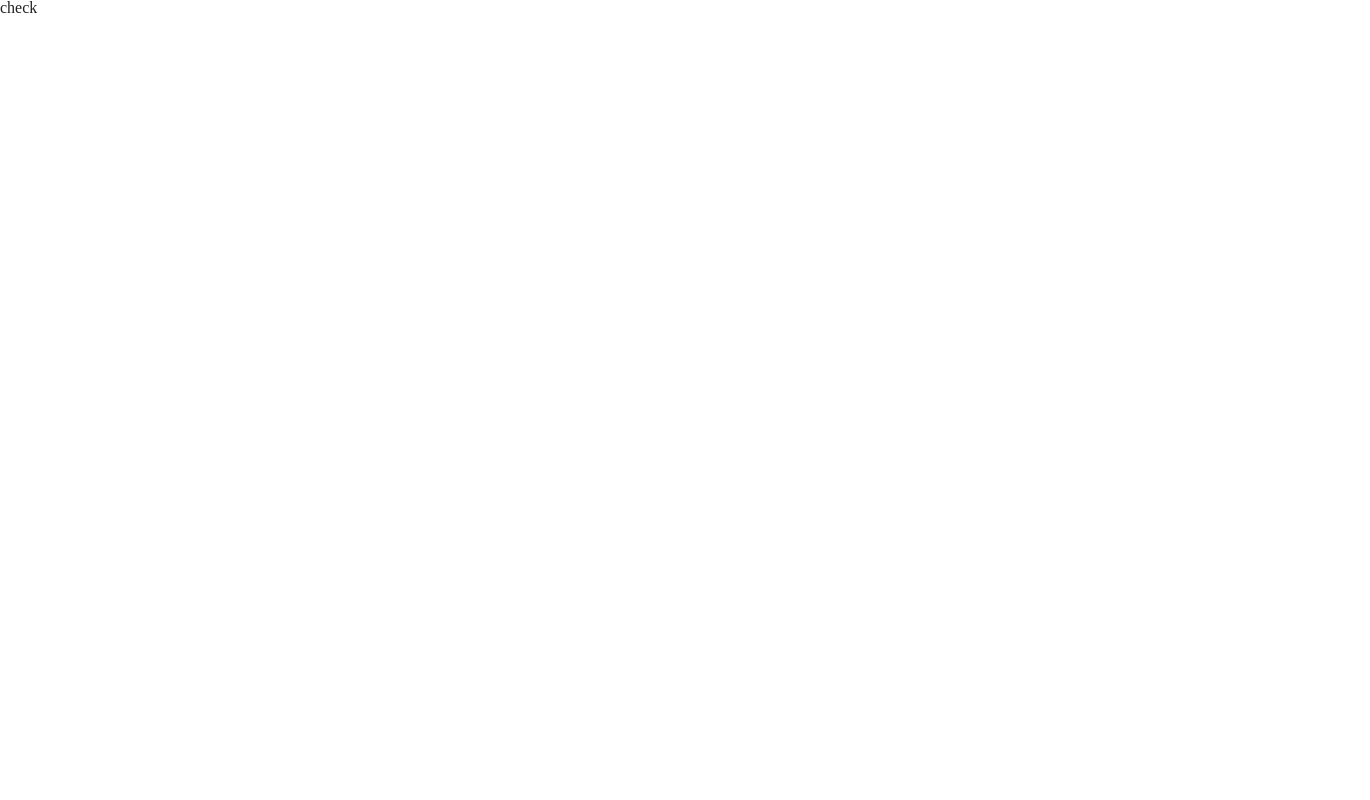
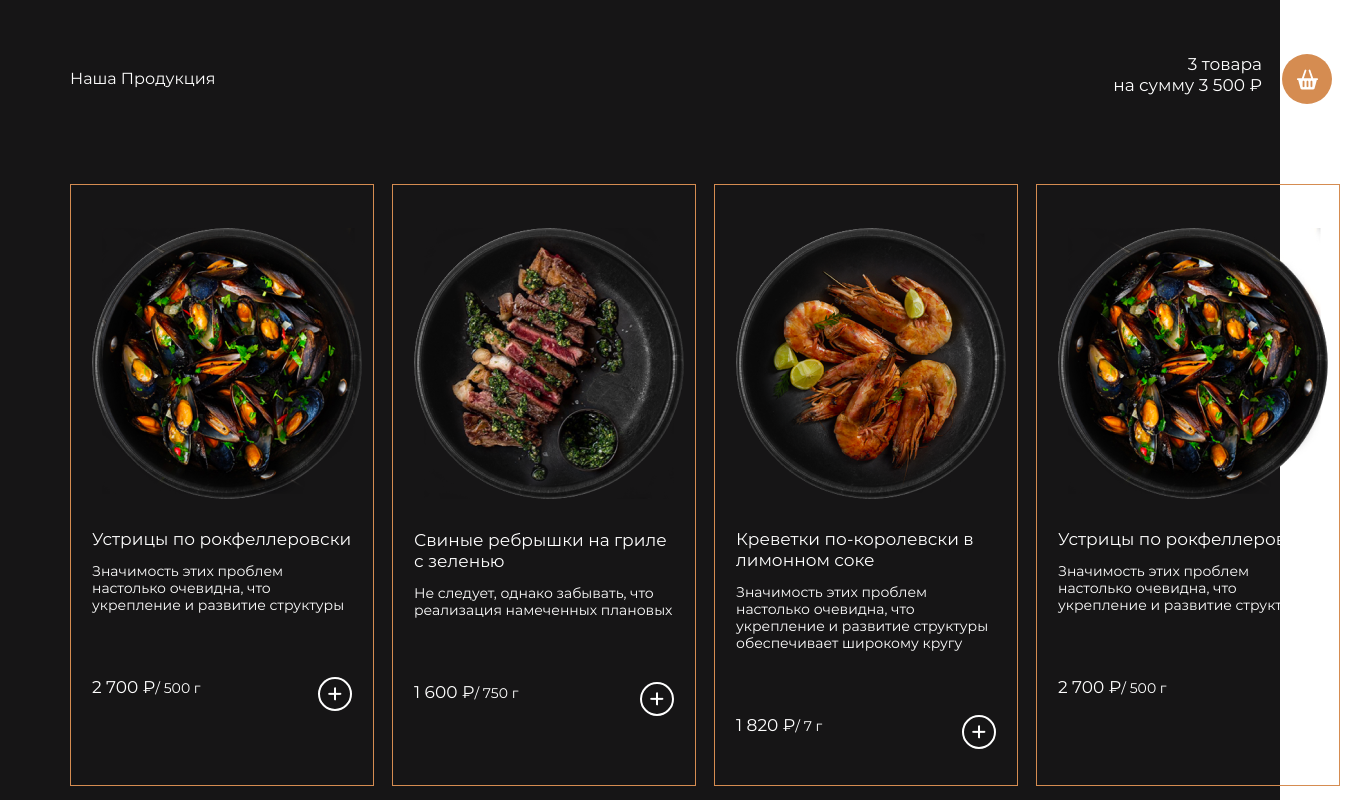
Before and after one commit to 89811421793/food-menu, a React (Create React App) app: page / in a window 1280 px wide. Shown: the top 800 px of the page, 1370 px wide, since content can reach past the window. Built offline with nearby package versions, Linux system fonts and the light colour scheme.

Commit message:
восстановленная главная страница

```diff
--- a/src/App.js
+++ b/src/App.js
@@ -1,9 +1,10 @@
 import "./reset.css"
+import Products from "./pages/products"
 
 function App() {
   return (
     <div className="App">
-check
+     <Products />
     </div>
   );
 }
--- /dev/null
+++ b/src/components/UI/Basket/basket.css
@@ -0,0 +1,9 @@
+.purchase {
+    background-color: #D58C51;
+    border:none;
+    border-radius:50%;
+    width:50px;
+    height:50px;
+    margin-left:20px;
+    cursor:pointer;
+}
--- /dev/null
+++ b/src/components/UI/Basket/index.jsx
@@ -0,0 +1,12 @@
+import './basket.css'
+
+
+function Basket () {
+    return (
+        <button className="purchase">
+           <img src="/images/bask_icon.svg" alt="" />
+            </button>
+    )
+}
+
+export default Basket;
--- /dev/null
+++ b/src/components/UI/Button/button.css
@@ -0,0 +1,8 @@
+.addButton {
+    border: 2px solid red;
+    border-radius:50px;
+    width:30px;
+    height:30px;
+    cursor:pointer;
+
+}
--- /dev/null
+++ b/src/components/UI/Button/index.jsx
@@ -0,0 +1,15 @@
+import './button.css'
+
+
+function Button () {
+    return (
+        <button className="addButton">
+
+
+            {/* ?! */}
+        <img src="/images/plus_icon.png" alt="" />
+        </button>
+    )
+}
+
+export default Button;
--- /dev/null
+++ b/src/components/elements/Button/button.css
@@ -0,0 +1,20 @@
+.addButton {
+    position: relative;
+    border: 2px solid #FFFFFF;
+    border-radius: 50px;
+    width: 30px;
+    height: 30px;
+    cursor: pointer;
+
+}
+
+.addButton:hover {
+    background-color: #D58C51;
+    transition: 0.1s;
+}
+
+.plus {
+    position: absolute;
+    top: 8px;
+    left: 8px;
+}
--- /dev/null
+++ b/src/components/elements/Button/index.jsx
@@ -0,0 +1,12 @@
+import './button.css'
+
+
+function Button() {
+    return (
+        <div className="addButton">
+            <img className="plus" src="/images/plus_icon.png" alt="" />
+        </div>
+    )
+}
+
+export default Button;
--- /dev/null
+++ b/src/components/elements/Card/card.css
@@ -0,0 +1,58 @@
+.product-title {
+    font-style: normal;
+    font-weight: 500;
+    font-size: 17px;
+    line-height: 21px;
+    margin-bottom: 13px;
+
+}
+
+.product-description {
+    font-style: normal;
+    font-weight: 400;
+    font-size: 14px;
+    line-height: 17px;
+    margin-bottom: 63px;
+
+}
+
+.productPrice {
+    font-style: normal;
+    font-weight: 500;
+    font-size: 17px;
+    line-height: 21px;
+
+}
+
+.productWeight {
+    font-style: normal;
+    font-weight: 400;
+    font-size: 14px;
+    line-height: 17px;
+
+
+}
+
+.itemCard {
+    width: 20%;
+    margin-bottom: 35px;
+    margin-right: 18px;
+    padding: 43px 21px 36px 21px;
+    border: 1px solid #D58C51;
+    color: #FFFFFF;
+}
+
+.itemCard:hover {
+    cursor: pointer;
+    color: #D58C51;
+    transition: 0.1s;
+}
+
+.itemImage {
+    margin-bottom: 30px;
+}
+
+.cardBottom {
+    display: flex;
+    justify-content: space-between;
+}
--- /dev/null
+++ b/src/components/elements/Card/index.jsx
@@ -0,0 +1,26 @@
+import './card.css'
+import Button from "../Button"
+
+
+
+function Card({ url, title, description, price, weight }) {
+    return (
+        <div className="itemCard">
+
+            <img className="itemImage" src={url} alt="" />
+            <h1 className="product-title">{title}</h1>
+            <p className="product-description">{description}</p>
+            <div className="cardBottom">
+                <div>
+                    <span className="productPrice">{price} ₽</span>
+                    <span className="productWeight">/ {weight} г</span>
+                </div>
+                <Button />
+            </div>
+
+
+        </div>
+    )
+}
+
+export default Card;
--- /dev/null
+++ b/src/pages/products/index.jsx
@@ -0,0 +1,96 @@
+import "./products.css"
+import Card from '../../components/elements/Card'
+import Basket from "../../components/UI/Basket";
+
+
+function Products() {
+    return (
+        <main className="main">
+            <div className="container">
+                <header className="header">
+                    <h1 className="main-title">Наша Продукция</h1>
+                    <div className="basketWrapper">
+                        <div>
+                        <p className="minorInfo">3 товара </p>
+                        <p className="minorInfo">на сумму 3 500 ₽</p>
+                        </div>
+                        <Basket />
+                    </div>
+                </header>
+
+                <div className="productsList">
+
+                    <Card
+                        url="/images/1.png"
+                        title="Устрицы по рокфеллеровски"
+                        description="Значимость этих проблем настолько очевидна, что укрепление и развитие структуры "
+                        price="2 700"
+                        weight="500"
+
+                    />
+
+
+                    <Card
+                        url="/images/2.png"
+                        title="Свиные ребрышки на гриле с зеленью"
+                        description="Не следует, однако забывать, что реализация намеченных плановых"
+                        price="1 600"
+                        weight="750"
+                    />
+
+                    <Card
+                        url="/images/3.png"
+                        title="Креветки по-королевски в лимонном соке"
+                        description="Значимость этих проблем настолько очевидна, что укрепление и развитие структуры обеспечивает широкому кругу"
+                        price="1 820"
+                        weight="7"
+                    />
+
+                    <Card
+                    url="/images/1.png"
+                        title="Устрицы по рокфеллеровски"
+                        description="Значимость этих проблем настолько очевидна, что укрепление и развитие структуры "
+                        price="2 700"
+                        weight="500"
+                    />
+
+                    <Card
+                    url="/images/1.png"
+                        title="Устрицы по рокфеллеровски"
+                        description="Значимость этих проблем настолько очевидна, что укрепление и развитие структуры "
+                        price="2 700"
+                        weight="500"
+                    />
+
+                    <Card
+                    url="/images/2.png"
+                        title="Свиные ребрышки на гриле с зеленью"
+                        description="Не следует, однако забывать, что реализация намеченных плановых"
+                        price="1 600"
+                        weight="750"
+                    />
+
+                    <Card
+                    url="/images/3.png"
+                        title="Креветки по-королевски в лимонном соке"
+                        description="Значимость этих проблем настолько очевидна, что укрепление и развитие структуры обеспечивает широкому кругу"
+                        price="1 820"
+                        weight="7"
+                    />
+
+                    <Card
+                    url="/images/1.png"
+                        title="Устрицы по рокфеллеровски"
+                        description="Значимость этих проблем настолько очевидна, что укрепление и развитие структуры "
+                        price="2 700"
+                        weight="500"
+                    />
+
+                </div>
+
+            </div>
+        </main>
+    )
+}
+
+export default Products;
--- /dev/null
+++ b/src/pages/products/products.css
@@ -0,0 +1,47 @@
+.container {
+    width: 1300px;
+    margin: 0 auto;
+}
+
+.main {
+    background-color: #161516;
+    padding: 54px 70px 68px 70px;
+    font-family: 'Montserrat';
+}
+
+.header {
+    display: flex;
+    justify-content: space-between;
+    align-items: center;
+    margin-bottom: 80px;
+    color: #FFFFFF;
+}
+
+.productsList {
+    height: calc(100vh - 80px);
+    overflow-y: scroll;
+    display: flex;
+    flex-wrap: wrap;
+}
+
+.mainTitle {
+    font-style: normal;
+    font-weight: 700;
+    font-size: 31px;
+    line-height: 38px;
+    text-transform: uppercase;
+}
+
+.minorInfo {
+    font-style: normal;
+    font-weight: 500;
+    font-size: 17px;
+    line-height: 21px;
+    text-align: right;
+}
+
+.basketWrapper {
+    display: flex;
+    justify-content: space-between;
+    margin-right:38px;
+}
```
